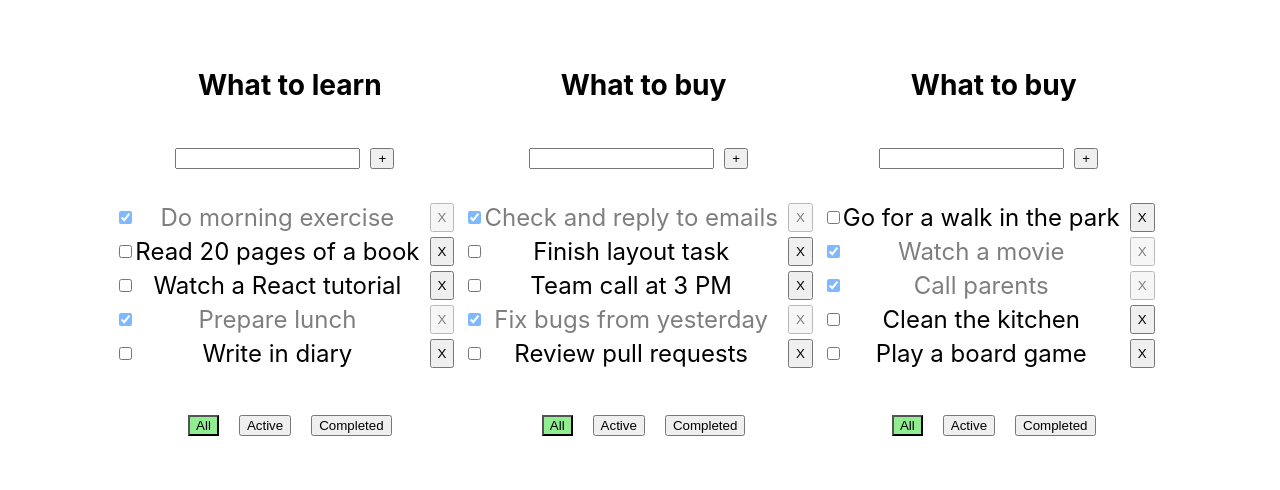
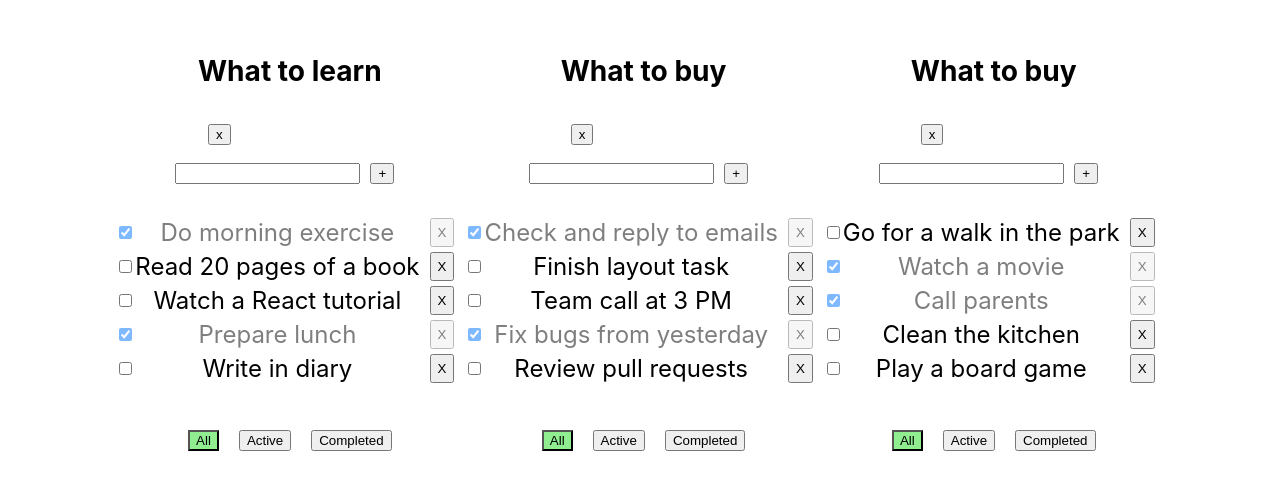
Before and after one commit to VanoKi/todolist-02, a React (Vite) app: page / in a window 1280 px wide. Shown: the part 162-652 px from the top of the page. Built offline with nearby package versions, Linux system fonts and the light colour scheme.

Commit message:
feat: removeTodolist

```diff
--- a/src/App.tsx
+++ b/src/App.tsx
@@ -67,6 +67,10 @@ export const App = () => {
   const changeIsDone = (todolostId: string, taskId: string, isDone: boolean) => {
     setTasks({...tasks, [todolostId]:tasks[todolostId].map(el => el.id === taskId ? {...el, isDone} : el)})
   }
+  const removeTodolist = (todolistID: string) => {
+    // console.log(todolistID)
+    setTodolists(todolists.filter(todoList => todoList.id !== todolistID))
+  }
 
   return (
     <div className="app">
@@ -89,6 +93,7 @@ export const App = () => {
             addTask={addTask}
             changeIsDone={changeIsDone}
             filter={el.filter}
+            removeTodolist={removeTodolist}
           />
         )
       })}
--- a/src/components/TodolistItem.tsx
+++ b/src/components/TodolistItem.tsx
@@ -13,6 +13,7 @@ type TodoListItemProps = {
   changeIsDone: (todolistId: string, taskId: string, isDone: boolean) => void
   filter:FilterValueType
   todolistId: string
+  removeTodolist: (todolistId: string) => void
 }
 export type TaskProps = {
   id: string
@@ -28,7 +29,8 @@ export const TodolistItem = ({
                                addTask,
                                changeIsDone,
                                filter,
-                               todolistId
+                               todolistId,
+                               removeTodolist
 }: TodoListItemProps) => {
 
   const mappedTasks = tasks.map(task => {
@@ -72,7 +74,10 @@ export const TodolistItem = ({
 
   return (
     <div>
-      <h3>{title}</h3>
+      <div>
+        <h3>{title}</h3>
+        <Button title={'x'} onClick={() => removeTodolist(todolistId)}/>
+      </div>
       <div>
         <input
           value={newTitle}
```
